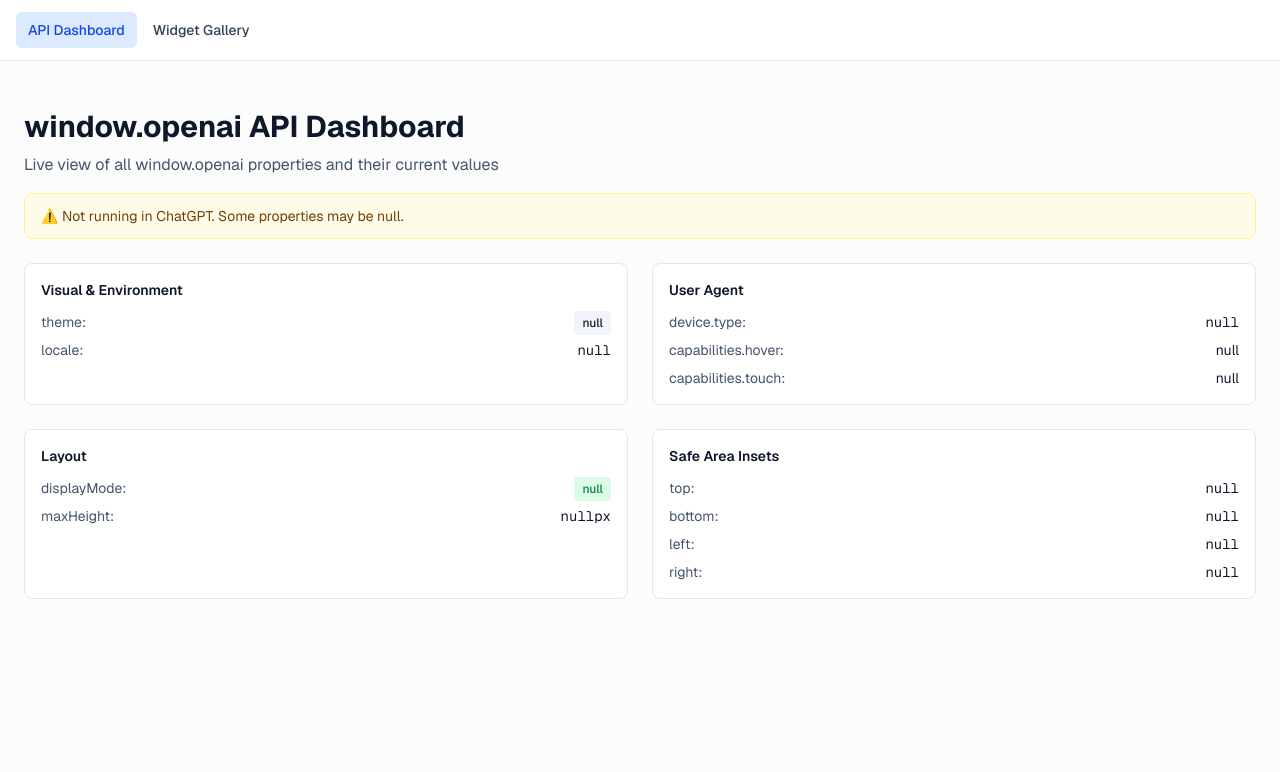
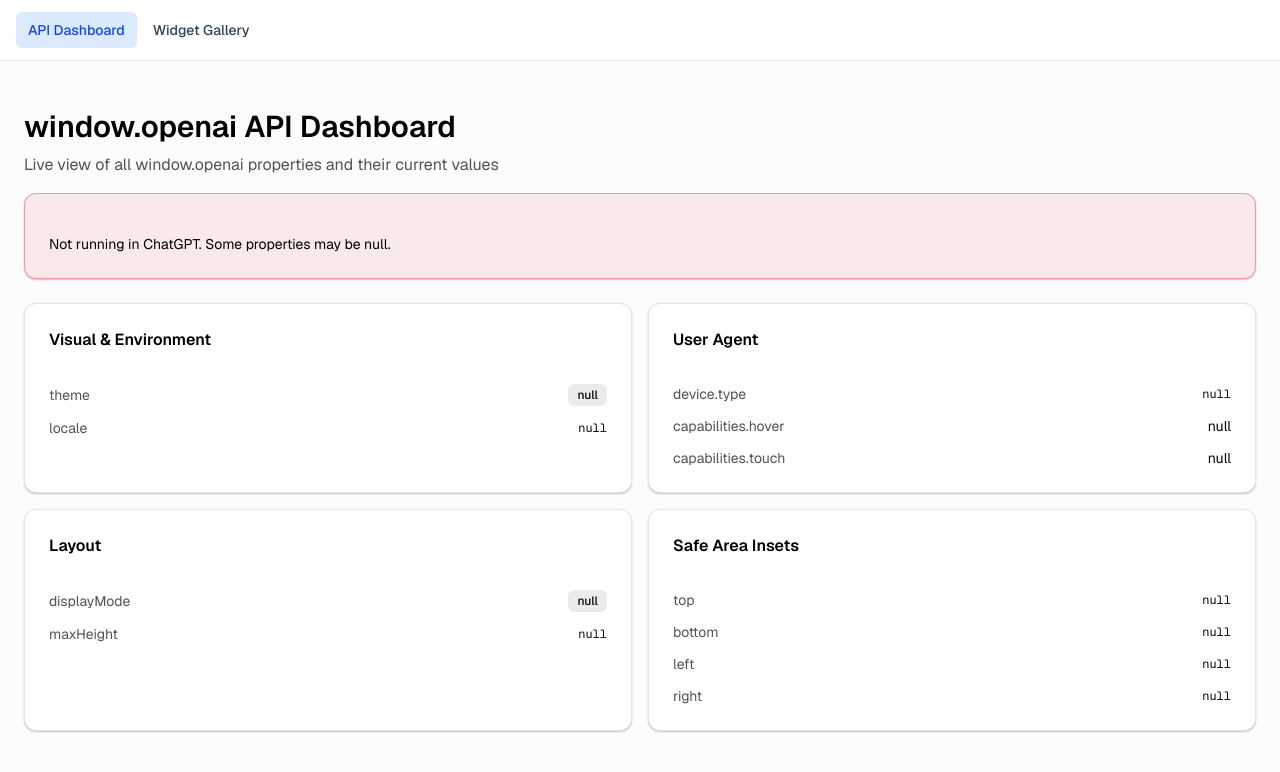
Before and after one commit to MCPJam/apps-sdk-everything, a Next.js app: page /api-dashboard in a window 1280 px wide. Shown: the top 772 px of the page. Built offline with nearby package versions, Linux system fonts and the light colour scheme.

Commit message:
use shadcn

```diff
--- a/app/api-dashboard/page.tsx
+++ b/app/api-dashboard/page.tsx
@@ -1,6 +1,5 @@
 "use client";
 
-import { useState } from "react";
 import {
   useTheme,
   useLocale,
@@ -14,24 +13,8 @@
   useWidgetState,
   useIsChatGptApp,
 } from "../hooks";
-
-
-function PropertyCard({
-  title,
-  children,
-}: {
-  title: string;
-  children: React.ReactNode;
-}) {
-  return (
-    <div className="bg-white dark:bg-slate-800 rounded-lg border border-slate-200 dark:border-slate-700 p-4">
-      <h3 className="text-sm font-semibold text-slate-900 dark:text-slate-100 mb-3">
-        {title}
-      </h3>
-      <div className="space-y-2">{children}</div>
-    </div>
-  );
-}
+import { Card, CardContent, CardHeader, CardTitle } from "@/components/ui/card";
+import { Badge } from "@/components/ui/badge";
 
 function Property({
   label,
@@ -43,32 +26,14 @@
   mono?: boolean;
 }) {
   return (
-    <div className="flex justify-between items-start gap-4">
-      <span className="text-sm text-slate-600 dark:text-slate-400 flex-shrink-0">
-        {label}:
+    <div className="flex justify-between items-center gap-4 text-sm">
+      <span className="text-muted-foreground flex-shrink-0">
+        {label}
       </span>
-      <span
-        className={`text-sm text-slate-900 dark:text-slate-100 text-right ${
-          mono ? "font-mono" : ""
-        }`}
-      >
+      <span className={mono ? "font-mono text-xs" : ""}>
         {value}
       </span>
     </div>
-  );
-}
-
-function JsonValue({ data }: { data: unknown }) {
-  if (data === null || data === undefined) {
-    return (
-      <span className="text-slate-400 dark:text-slate-500 italic">null</span>
-    );
-  }
-
-  return (
-    <pre className="text-xs bg-slate-100 dark:bg-slate-900 p-2 rounded overflow-x-auto">
-      {JSON.stringify(data, null, 2)}
-    </pre>
   );
 }
 
@@ -84,48 +49,47 @@
   const toolResponseMetadata = useToolResponseMetadata();
   const isChatGptApp = useIsChatGptApp();
 
-  const [widgetState] = useWidgetState(); // Just read, don't initialize with default
+  const [widgetState] = useWidgetState();
 
   return (
     <div className="max-w-7xl mx-auto p-6">
       <div className="mb-6">
-        <h1 className="text-3xl font-bold text-slate-900 dark:text-slate-100">
+        <h1 className="text-3xl font-semibold mb-2">
           window.openai API Dashboard
         </h1>
-        <p className="text-slate-600 dark:text-slate-400 mt-2">
+        <p className="text-muted-foreground">
           Live view of all window.openai properties and their current values
         </p>
         {!isChatGptApp && (
-          <div className="mt-4 bg-yellow-50 dark:bg-yellow-950 border border-yellow-200 dark:border-yellow-800 rounded-lg px-4 py-3">
-            <p className="text-sm text-yellow-900 dark:text-yellow-100">
-              ⚠️ Not running in ChatGPT. Some properties may be null.
+          <Card className="mt-4 border-destructive/50 bg-destructive/10">
+            <CardContent className="pt-4">
+              <p className="text-sm">
+                Not running in ChatGPT. Some properties may be null.
               </p>
-          </div>
+            </CardContent>
+          </Card>
         )}
       </div>
 
-      <div className="grid grid-cols-1 md:grid-cols-2 gap-6">
-        {/* Visual & Environment */}
-        <PropertyCard title="Visual & Environment">
+      <div className="grid grid-cols-1 md:grid-cols-2 gap-4">
+        <Card>
+          <CardHeader>
+            <CardTitle className="text-base">Visual & Environment</CardTitle>
+          </CardHeader>
+          <CardContent className="space-y-3">
             <Property
               label="theme"
-            value={
-              <span
-                className={`px-2 py-1 rounded text-xs font-medium ${
-                  theme === "dark"
-                    ? "bg-slate-800 text-slate-100"
-                    : "bg-slate-100 text-slate-900"
-                }`}
-              >
-                {theme || "null"}
-              </span>
-            }
+              value={<Badge variant="secondary">{theme || "null"}</Badge>}
             />
             <Property label="locale" value={locale || "null"} mono />
-        </PropertyCard>
+          </CardContent>
+        </Card>
 
-        {/* User Agent */}
-        <PropertyCard title="User Agent">
+        <Card>
+          <CardHeader>
+            <CardTitle className="text-base">User Agent</CardTitle>
+          </CardHeader>
+          <CardContent className="space-y-3">
             <Property
               label="device.type"
               value={userAgent?.device.type || "null"}
@@ -135,9 +99,7 @@
               label="capabilities.hover"
               value={
                 userAgent?.capabilities.hover !== undefined
-                ? userAgent.capabilities.hover
-                  ? "✓ true"
-                  : "✗ false"
+                  ? String(userAgent.capabilities.hover)
                   : "null"
               }
             />
@@ -145,37 +107,31 @@
               label="capabilities.touch"
               value={
                 userAgent?.capabilities.touch !== undefined
-                ? userAgent.capabilities.touch
-                  ? "✓ true"
-                  : "✗ false"
+                  ? String(userAgent.capabilities.touch)
                   : "null"
               }
             />
-        </PropertyCard>
+          </CardContent>
+        </Card>
 
-        {/* Layout */}
-        <PropertyCard title="Layout">
+        <Card>
+          <CardHeader>
+            <CardTitle className="text-base">Layout</CardTitle>
+          </CardHeader>
+          <CardContent className="space-y-3">
             <Property
               label="displayMode"
-            value={
-              <span
-                className={`px-2 py-1 rounded text-xs font-medium ${
-                  displayMode === "fullscreen"
-                    ? "bg-purple-100 dark:bg-purple-900 text-purple-700 dark:text-purple-200"
-                    : displayMode === "pip"
-                    ? "bg-blue-100 dark:bg-blue-900 text-blue-700 dark:text-blue-200"
-                    : "bg-green-100 dark:bg-green-900 text-green-700 dark:text-green-200"
-                }`}
-              >
-                {displayMode || "null"}
-              </span>
-            }
+              value={<Badge variant="secondary">{displayMode || "null"}</Badge>}
             />
-          <Property label="maxHeight" value={`${maxHeight}px` || "null"} mono />
-        </PropertyCard>
+            <Property label="maxHeight" value={maxHeight ? `${maxHeight}px` : "null"} mono />
+          </CardContent>
+        </Card>
 
-        {/* Safe Area */}
-        <PropertyCard title="Safe Area Insets">
+        <Card>
+          <CardHeader>
+            <CardTitle className="text-base">Safe Area Insets</CardTitle>
+          </CardHeader>
+          <CardContent className="space-y-3">
             <Property
               label="top"
               value={safeArea?.insets.top !== undefined ? `${safeArea.insets.top}px` : "null"}
@@ -196,7 +152,8 @@
               value={safeArea?.insets.right !== undefined ? `${safeArea.insets.right}px` : "null"}
               mono
             />
-        </PropertyCard>
+          </CardContent>
+        </Card>
       </div>
     </div>
   );
```
Lines whose indentation alone changed are shown as unchanged.
